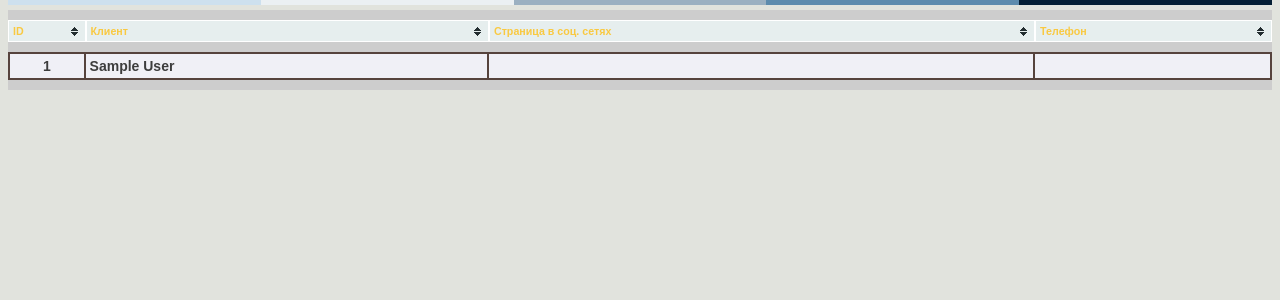
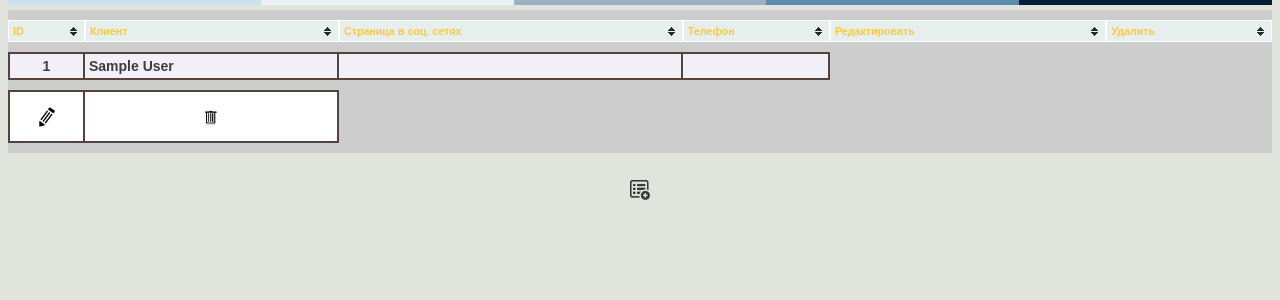
Before and after one commit to GoldGshok/site, a PHP site: page /admin/clients.php in a window 1280 px wide. Shown: the part 114-414 px from the top of the page. Run offline with PHP 8.4, Linux system fonts and the light colour scheme; the visitor is signed in with stand-in values (Sample User, id 1); data that the repository does not hold is empty.

Commit message:
- исправление ошибок

```diff
--- a/admin/clients.php
+++ b/admin/clients.php
@@ -98,6 +98,8 @@
         <th>Клиент</th>
         <th>Страница в соц. сетях</th>
         <th>Телефон</th>
+        <th>Редактировать</th>
+        <th>Удалить</th>
       </tr>
     </thead>
     <tbody>';
@@ -109,8 +111,11 @@
       printf("<td>$value</td>");
     }
     printf("</tr>");
+    print "<td><a href='?rewrite=$id'><img src='../images/edit.png' width='20' height='20'/></a></td>";
+    print "<td><a href='?delete=$id'><img src='../images/delete.png' width='20' height='20'/></a></td>";
   }
   print '</tbody></table>';
+  print "<a href='?add'><img src='../images/add.png' width='20' height='20'/></a>";
 
   $result->close();
 
--- a/admin/orders.php
+++ b/admin/orders.php
@@ -192,7 +192,6 @@
     $id = $row['ID'];
     print "<td><a href='?rewrite=$id'><img src='../images/edit.png' width='20' height='20'/></a></td>";
     print "<td><a href='?delete=$id'><img src='../images/delete.png' width='20' height='20'/></a></td>";
-
   }
   print '</tbody></table>';
 
```
